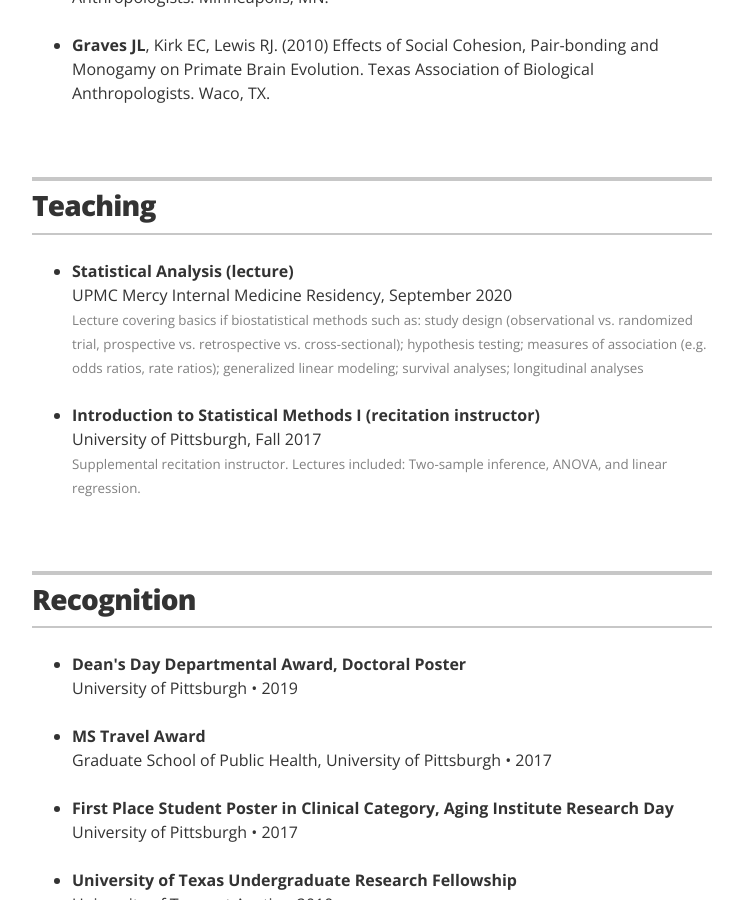
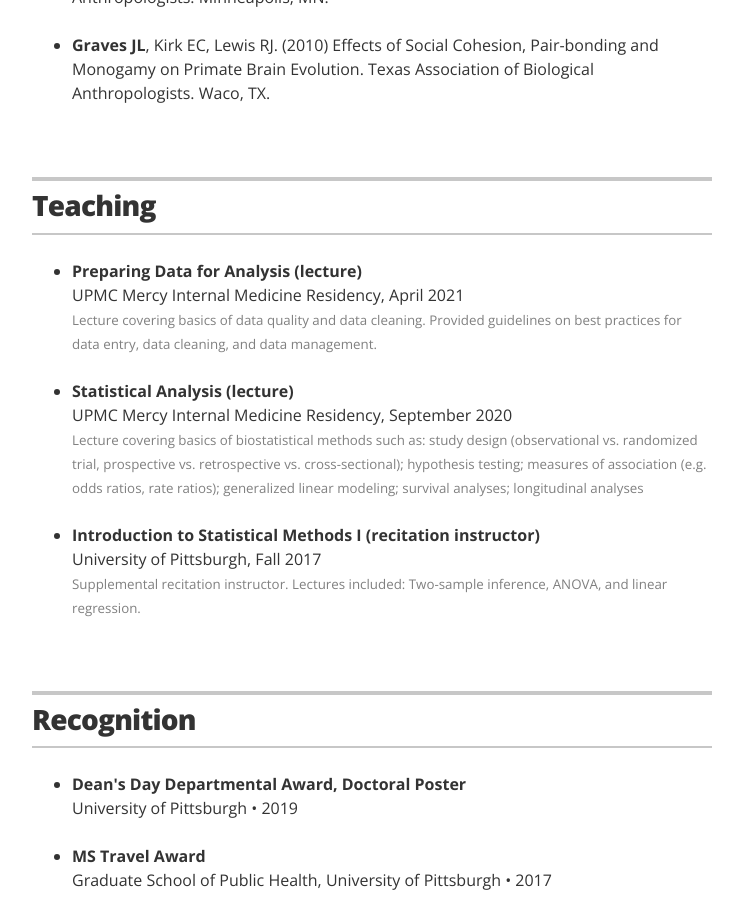
Before and after one commit to JessLGraves/jesslgraves.github.io, a Jekyll site: the page built from index.html, in a window 1280 px wide and 900 px high, scrolled down 2806 px. Shown: the whole window, without its empty margins (268-1011 px from the left). Built offline with Jekyll 4.4.1, drawn with Linux system fonts in a browser that asks for light colours.

Commit message:
Update presentations.yml
data cleaning presentation

```diff
--- a/_data/presentations.yml
+++ b/_data/presentations.yml
@@ -22,10 +22,12 @@ posters:
   - detail: "<b>Graves JL</b>, Kirk EC, Lewis RJ. (2010) Effects of Social Cohesion, Pair-bonding and Monogamy on Primate Brain Evolution. Texas Association of Biological Anthropologists. Waco, TX."
 
 teaching:
-  -
-    name: Statistical Analysis (lecture)
+  - name: Preparing Data for Analysis (lecture)
+    organization: UPMC Mercy Internal Medicine Residency, April 2021
+    detail: "Lecture covering basics of data quality and data cleaning. Provided guidelines on best practices for data entry, data cleaning, and data management."
+  - name: Statistical Analysis (lecture)
     organization: UPMC Mercy Internal Medicine Residency, September 2020
-    detail: "Lecture covering basics if biostatistical methods such as: study design (observational vs. randomized trial, prospective vs. retrospective vs. cross-sectional); hypothesis testing; measures of association (e.g. odds ratios, rate ratios); generalized linear modeling; survival analyses; longitudinal analyses"
+    detail: "Lecture covering basics of biostatistical methods such as: study design (observational vs. randomized trial, prospective vs. retrospective vs. cross-sectional); hypothesis testing; measures of association (e.g. odds ratios, rate ratios); generalized linear modeling; survival analyses; longitudinal analyses"
   - name: "Introduction to Statistical Methods I (recitation instructor)"
     organization: University of Pittsburgh, Fall 2017
     detail: "Supplemental recitation instructor. Lectures included: Two-sample inference, ANOVA, and linear regression."
```
